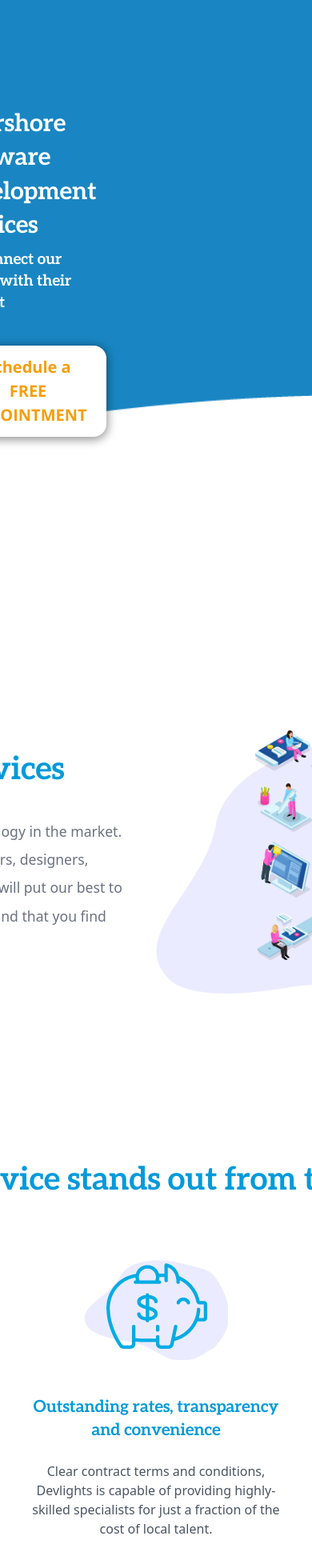
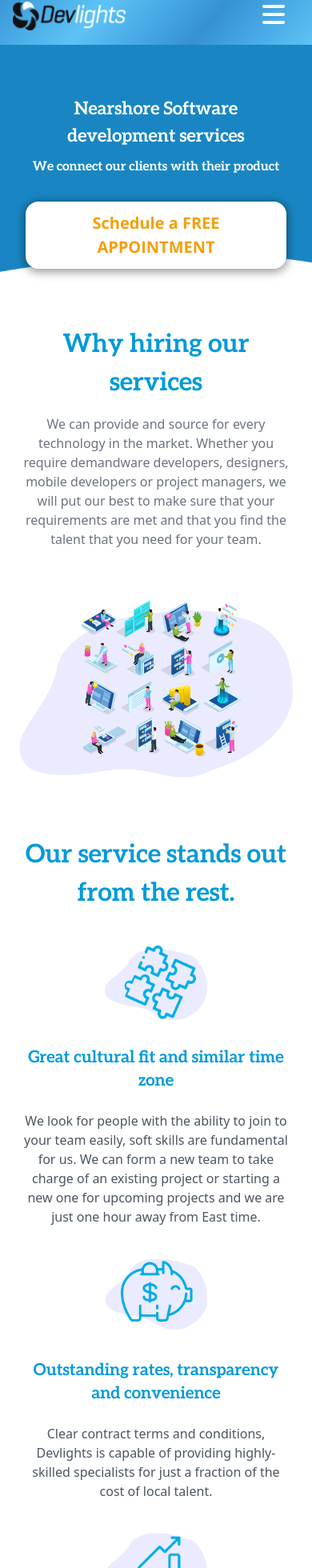
Before and after one commit to ignacioLiotti/test-1441654, a Next.js app: page /nearshore-software-development in a window 390 px wide. Shown: the part 22-1982 px from the top of the page at 80% size. Built offline with nearby package versions, Linux system fonts and the light colour scheme.

Commit message:
minos inprovemets to nearShore responsive

```diff
--- a/pages/nearshore-software-development.js
+++ b/pages/nearshore-software-development.js
@@ -9,6 +9,7 @@ import WhiteActionButton from "../components/WhiteActionButton";
 import ContactForm from "../components/NearshoreContactForm";
 import Carousel from "../components/NearshoreCarousel";
 import { CarouselItem } from "../components/ClutchCarousel";
+import ExtraLayout from "../layouts/ExtraLayout";
 
 function NearshoreSoftwareDevelopment() {
   useEffect(() => {
@@ -27,18 +28,18 @@ function NearshoreSoftwareDevelopment() {
         <meta name={translation.metaName} content={translation.metaContent} />
         <link rel="icon" href="/favicon.ico" />
       </Head>
-      <section className="w-full h-[900px] flex items-center justify-center -mt-24 bg-nearshore-landing-hero bg-working-cover bg-center bg bg-no-repeat  pt-40 pb-32 ">
-        <div className="w-[70rem] ">
+      <section className="w-full h-[500px] flex items-center justify-center bg-nearshore-landing-hero bg-working-cover bg-center bg bg-no-repeat md:h-[900px] md:-mt-24  md:pt-40 md:pb-32 ">
+        <div className="w-full p-8 md:w-[70rem] md:p-0 ">
           <div
-            className="flex flex-col items-start justify-center md:w-[30rem] sm:w-[40rem] mb-4 mr-80 order-1 lg:order-2 "
+            className="flex flex-col justify-center items-center md:items-start md:w-[30rem] md:mb-4 md:mr-80 md:order-1 lg:order-2 "
             data-aos="fade-right"
             data-aos-duration={1000}
             data-aos-once
           >
-            <h2 className="font-aleo text-white text-[1.9rem] font-semibold leading-[1.4] ">
+            <h2 className="font-aleo text-white font-semibold text-[1.4rem] text-center md:text-[1.9rem] md:leading-[1.4] md:text-left ">
               {translation.headerTitle}
             </h2>
-            <p className="font-aleo text-white text-[1.2rem] font-semibold leading-[1.4] mb-10 mt-2 ">
+            <p className="font-aleo text-white font-semibold text-center mt-2 mb-8  md:text-[1.2rem] md:leading-[1.4] md:mb-10 md:mt-2 md:text-left">
               {translation.headerSubTitle}
             </p>
             <WhiteActionButton
@@ -51,24 +52,24 @@ function NearshoreSoftwareDevelopment() {
           </div>
         </div>
       </section>
-      <section className="flex justify-center items-start w-[70rem] mt-28 mb-10">
+      <section className="w-full flex flex-col justify-center items-center p-6 -mt-24 md:items-start md:flex-row md:w-[70rem] md:mt-28 md:mb-10 md:p-0">
         <div
-          className="w-[36rem] relative"
+          className="w-full md:w-[36rem] relative"
           data-aos="fade-right"
           data-aos-duration={1000}
           data-aos-delay="100"
           data-aos-once
         >
-          <div className="absolute w-12 h-1 bg-orange-pill left-[-11%] top-[18%]"></div>
-          <h2 className="font-aleo text-light-blue text-[2.5rem] font-semibold leading-[1.4] tracking-normal mt-10 mb-8 ">
+          <div className="absolute  bg-orange-pill left-[-11%] top-[18%] md:w-12 md:h-1"></div>
+          <h2 className="font-aleo text-light-blue font-semibold text-center text-[2rem] md:text-[2.5rem] md:text-left md:leading-[1.4] md:tracking-normal md:mt-10 md:mb-8 ">
             {translation.why_hirinus_section.title}
           </h2>
-          <p className="text-[1.1rem] text-gray-500 leading-[2] mb-10 mt-2 pr-8 ">
+          <p className="text-center mt-4 mb-8 md:text-[1.1rem] text-gray-500 md:leading-[2] md:mb-10 md:mt-2 md:pr-8 ">
             {translation.why_hirinus_section.paragraph}
           </p>
         </div>
         <div
-          className="w-[36rem]"
+          className="mt-8 md:w-[36rem] md:mt-0"
           data-aos="fade-left"
           data-aos-duration={1000}
           data-aos-delay="100"
@@ -82,21 +83,21 @@ function NearshoreSoftwareDevelopment() {
         </div>
       </section>
       <section
-        className="flex flex-col justify-center items-center w-[70rem] mt-24 mb-10"
+        className="w-full flex flex-col justify-center items-center p-6 md:w-[70rem] md:mt-24 md:mb-10 md:p-0"
         data-aos="fade-up"
         data-aos-duration={1000}
         data-aos-delay="500"
         data-aos-once
       >
-        <h2 className="font-aleo text-light-blue text-[2.5rem] font-semibold leading-[1.4] tracking-normal mt-10 mb-8 ">
+        <h2 className="font-aleo text-light-blue font-semibold text-[2rem] text-center md:text-[2.5rem] md:text-left md:leading-[1.4] md:tracking-normal md:mt-10 md:mb-8 ">
           {translation.our_services_section.title}
         </h2>
 
-        <div className="flex items-start justify-center w-full mt-6">
-          <div className="flex flex-col items-center w-[22rem] m-4">
+        <div className="w-full flex flex-col items-center justify-center md:mt-6 md:flex-row md:items-start">
+          <div className="flex flex-col items-center mt-10 md:w-[22rem] md:m-4 ">
             <img
               src={`/images/nearshore/icon-01.png`}
-              className="w-[11rem] mb-6 object-contain"
+              className="w-[8rem] mb-4 md:w-[11rem] md:mb-6 object-contain"
               alt="clients"
             />
             <h3 className="font-aleo text-light-blue text-[1.3rem] text-center font-semibold leading-[1.4] tracking-normal mt-4">
@@ -106,10 +107,10 @@ function NearshoreSoftwareDevelopment() {
               {translation.our_services_section.cultural_fit_paragraph}
             </p>
           </div>
-          <div className="flex flex-col items-center w-[22rem] m-4">
+          <div className="flex flex-col items-center mt-10 md:w-[22rem] md:m-4">
             <img
               src={`/images/nearshore/icon-02.png`}
-              className="w-[11rem]] mb-6 object-contain"
+              className="w-[8rem] mb-4 md:w-[11rem] md:mb-6 object-contain"
               alt="clients"
             />
             <h3 className="font-aleo text-light-blue text-[1.3rem] text-center font-semibold leading-[1.4] tracking-normal mt-5">
@@ -119,10 +120,10 @@ function NearshoreSoftwareDevelopment() {
               {translation.our_services_section.rates_paragraph}
             </p>
           </div>
-          <div className="flex flex-col items-center w-[22rem] m-4">
+          <div className="flex flex-col items-center mt-10 md:w-[22rem] md:m-4">
             <img
               src={`/images/nearshore/icon-03.png`}
-              className="w-[11rem] mb-6 object-contain"
+              className="w-[8rem] mb-4 md:w-[11rem] md:mb-6 object-contain"
               alt="clients"
             />
             <h3 className="font-aleo text-light-blue text-[1.3rem] text-center font-semibold leading-[1.4] tracking-normal mt-5">
@@ -369,3 +370,11 @@ function NearshoreSoftwareDevelopment() {
 }
 
 export default NearshoreSoftwareDevelopment;
+
+NearshoreSoftwareDevelopment.getLayout = function getLayout(page) {
+    return (
+      <ExtraLayout>
+        {page}
+      </ExtraLayout>
+    )
+  }
```
